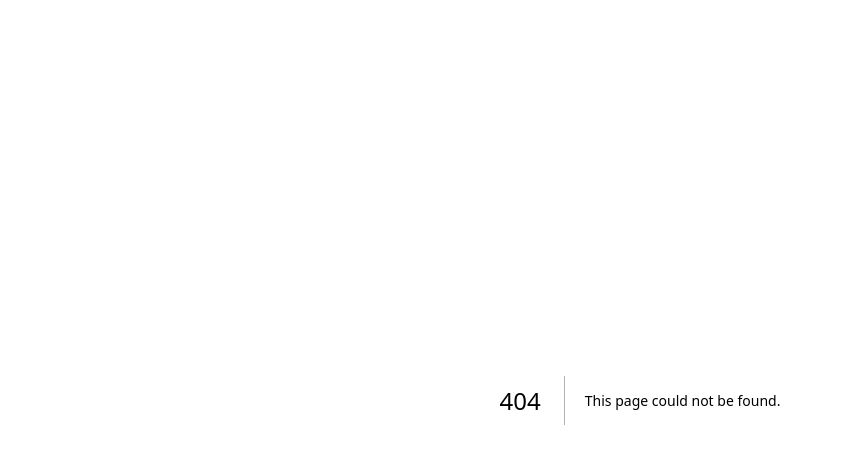
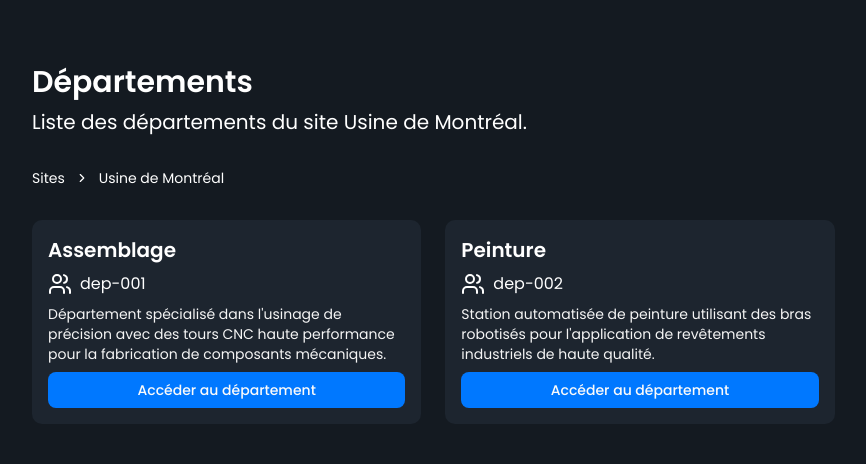
Before and after one commit to 6233678/hackaton-intelligence-industrielle, a Next.js app: page /sites/site-001 in a window 1280 px wide. Before the commit this address had no page. Shown: the top 464 px of the page, without its empty margins (0-866 px from the left). Built offline with nearby package versions, Linux system fonts and the light colour scheme.

Commit message:
feat: site page

```diff
--- a/src/app/(root)/page.tsx
+++ b/src/app/(root)/page.tsx
@@ -27,7 +27,7 @@ export default function Home() {
               <MapPin /> {site.location}
             </div>
             <div className={"text-muted text-sm"}>{site.description}</div>
-            <Link href={`/${site.id}`}>
+            <Link href={`/sites/${site.id}`}>
               <Button className={"w-full"}>Accéder au site</Button>
             </Link>
           </div>
--- /dev/null
+++ b/src/app/(root)/sites/[siteID]/page.tsx
@@ -0,0 +1,71 @@
+import sites from "@/data/sites.json";
+import Link from "next/link";
+import { Users } from "lucide-react";
+import { Button } from "@/components/ui/button";
+import { notFound } from "next/navigation";
+import {
+  Breadcrumb,
+  BreadcrumbItem,
+  BreadcrumbLink,
+  BreadcrumbList,
+  BreadcrumbSeparator,
+} from "@/components/ui/breadcrumb";
+
+type TParams = {
+  readonly siteID: string;
+};
+
+export default async function Site(props: {
+  readonly params: Promise<TParams>;
+}) {
+  const params = await props.params;
+
+  const site = sites.find((site) => site.id === params.siteID);
+
+  if (!site) return notFound();
+
+  return (
+    <div className={"flex flex-col gap-8"}>
+      <div className={"flex gap-2 flex-col"}>
+        <h1 className={"text-3xl font-semibold"}>Départements</h1>
+        <h2 className={"text-xl"}>
+          Liste des départements du site {site.name}.
+        </h2>
+      </div>
+
+      <Breadcrumb>
+        <BreadcrumbList>
+          <BreadcrumbItem>
+            <BreadcrumbLink asChild>
+              <Link href="/">Sites</Link>
+            </BreadcrumbLink>
+          </BreadcrumbItem>
+          <BreadcrumbSeparator />
+          <BreadcrumbItem>
+            <BreadcrumbLink asChild>
+              <Link href={`/sites/${site.id}`}>{site.name}</Link>
+            </BreadcrumbLink>
+          </BreadcrumbItem>
+        </BreadcrumbList>
+      </Breadcrumb>
+
+      <div className={"grid grid-cols-1 sm:grid-cols-2 lg:grid-cols-3 gap-6"}>
+        {site.departments.map((dep) => (
+          <div
+            className={"bg-card rounded-lg p-4 flex flex-col gap-2"}
+            key={dep.uuid}
+          >
+            <h3 className={"font-semibold text-xl"}>{dep.name}</h3>
+            <div className={"flex items-center gap-2"}>
+              <Users /> {dep.id}
+            </div>
+            <div className={"text-muted text-sm"}>{dep.description}</div>
+            <Link href={`/sites/${site.id}/${dep.id}`}>
+              <Button className={"w-full"}>Accéder au département</Button>
+            </Link>
+          </div>
+        ))}
+      </div>
+    </div>
+  );
+}
--- /dev/null
+++ b/src/components/ui/breadcrumb.tsx
@@ -0,0 +1,109 @@
+import * as React from "react";
+import { Slot } from "@radix-ui/react-slot";
+import { ChevronRight, MoreHorizontal } from "lucide-react";
+
+import { cn } from "@/lib/utils";
+
+function Breadcrumb({ ...props }: React.ComponentProps<"nav">) {
+  return <nav aria-label="breadcrumb" data-slot="breadcrumb" {...props} />;
+}
+
+function BreadcrumbList({ className, ...props }: React.ComponentProps<"ol">) {
+  return (
+    <ol
+      data-slot="breadcrumb-list"
+      className={cn(
+        "text-white flex flex-wrap items-center gap-1.5 text-sm break-words sm:gap-2.5",
+        className,
+      )}
+      {...props}
+    />
+  );
+}
+
+function BreadcrumbItem({ className, ...props }: React.ComponentProps<"li">) {
+  return (
+    <li
+      data-slot="breadcrumb-item"
+      className={cn("inline-flex items-center gap-1.5", className)}
+      {...props}
+    />
+  );
+}
+
+function BreadcrumbLink({
+  asChild,
+  className,
+  ...props
+}: React.ComponentProps<"a"> & {
+  asChild?: boolean;
+}) {
+  const Comp = asChild ? Slot : "a";
+
+  return (
+    <Comp
+      data-slot="breadcrumb-link"
+      className={cn("hover:underline transition-colors", className)}
+      {...props}
+    />
+  );
+}
+
+function BreadcrumbPage({ className, ...props }: React.ComponentProps<"span">) {
+  return (
+    <span
+      data-slot="breadcrumb-page"
+      role="link"
+      aria-disabled="true"
+      aria-current="page"
+      className={cn("text-foreground font-normal", className)}
+      {...props}
+    />
+  );
+}
+
+function BreadcrumbSeparator({
+  children,
+  className,
+  ...props
+}: React.ComponentProps<"li">) {
+  return (
+    <li
+      data-slot="breadcrumb-separator"
+      role="presentation"
+      aria-hidden="true"
+      className={cn("[&>svg]:size-3.5", className)}
+      {...props}
+    >
+      {children ?? <ChevronRight />}
+    </li>
+  );
+}
+
+function BreadcrumbEllipsis({
+  className,
+  ...props
+}: React.ComponentProps<"span">) {
+  return (
+    <span
+      data-slot="breadcrumb-ellipsis"
+      role="presentation"
+      aria-hidden="true"
+      className={cn("flex size-9 items-center justify-center", className)}
+      {...props}
+    >
+      <MoreHorizontal className="size-4" />
+      <span className="sr-only">More</span>
+    </span>
+  );
+}
+
+export {
+  Breadcrumb,
+  BreadcrumbList,
+  BreadcrumbItem,
+  BreadcrumbLink,
+  BreadcrumbPage,
+  BreadcrumbSeparator,
+  BreadcrumbEllipsis,
+};
```
